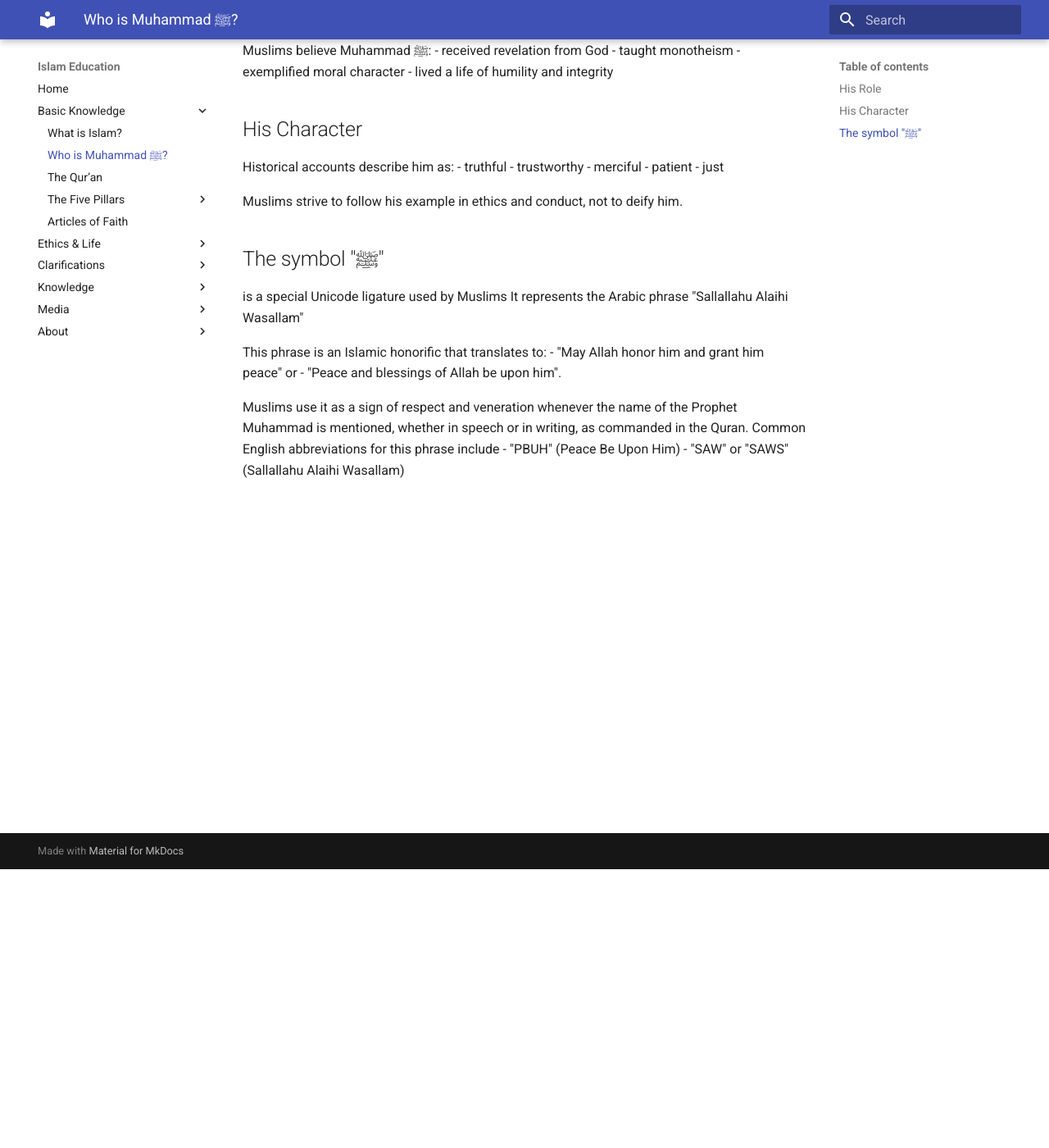
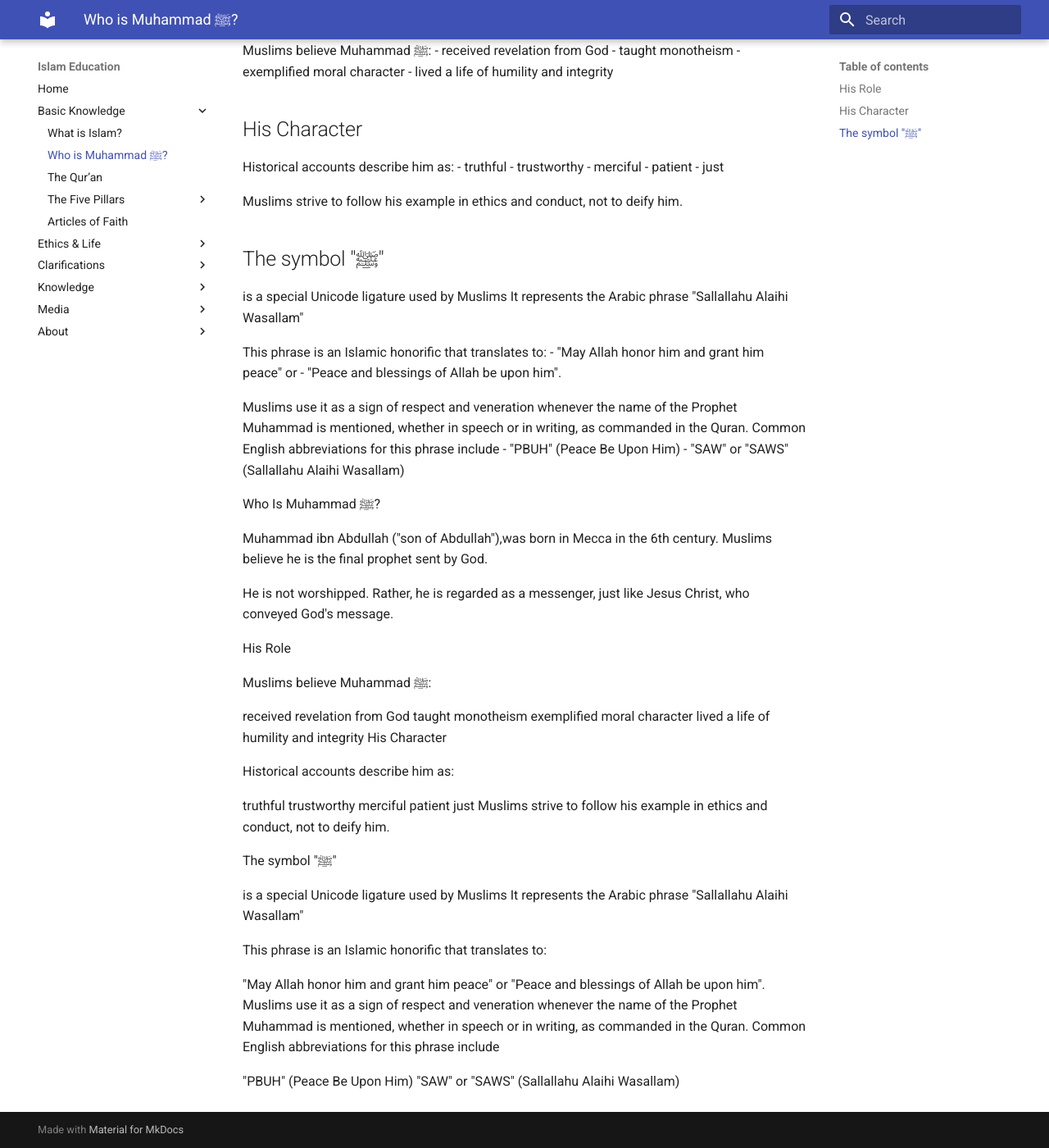
Before and after one commit to islam-education/islam-education, an MkDocs documentation site: the page built from docs/basic-knowledge/muhammad.md, in a window 1280 px wide and 1400 px high, scrolled down 340 px. Shown: the whole window at 82% size. Built offline with MkDocs 1.6.1 and Material for MkDocs 9.7.7, drawn with Linux system fonts in a browser that asks for light colours.

Commit message:
Update muhammad.md

```diff
--- a/docs/basic-knowledge/muhammad.md
+++ b/docs/basic-knowledge/muhammad.md
@@ -37,3 +37,44 @@ Muslims use it as a sign of respect and veneration whenever the name of the Prop
 Common English abbreviations for this phrase include
 - "PBUH" (Peace Be Upon Him)
 - "SAW" or "SAWS" (Sallallahu Alaihi Wasallam)
+
+
+
+
+Who Is Muhammad ﷺ?
+
+Muhammad ibn Abdullah ("son of Abdullah"),was born in Mecca in the 6th century. Muslims believe he is the final prophet sent by God.
+
+He is not worshipped. Rather, he is regarded as a messenger, just like Jesus Christ, who conveyed God's message.
+
+His Role
+
+Muslims believe Muhammad ﷺ:
+
+received revelation from God
+taught monotheism
+exemplified moral character
+lived a life of humility and integrity
+His Character
+
+Historical accounts describe him as:
+
+truthful
+trustworthy
+merciful
+patient
+just
+Muslims strive to follow his example in ethics and conduct, not to deify him.
+
+The symbol "ﷺ"
+
+is a special Unicode ligature used by Muslims It represents the Arabic phrase "Sallallahu Alaihi Wasallam"
+
+This phrase is an Islamic honorific that translates to:
+
+"May Allah honor him and grant him peace" or
+"Peace and blessings of Allah be upon him".
+Muslims use it as a sign of respect and veneration whenever the name of the Prophet Muhammad is mentioned, whether in speech or in writing, as commanded in the Quran. Common English abbreviations for this phrase include
+
+"PBUH" (Peace Be Upon Him)
+"SAW" or "SAWS" (Sallallahu Alaihi Wasallam)
```
